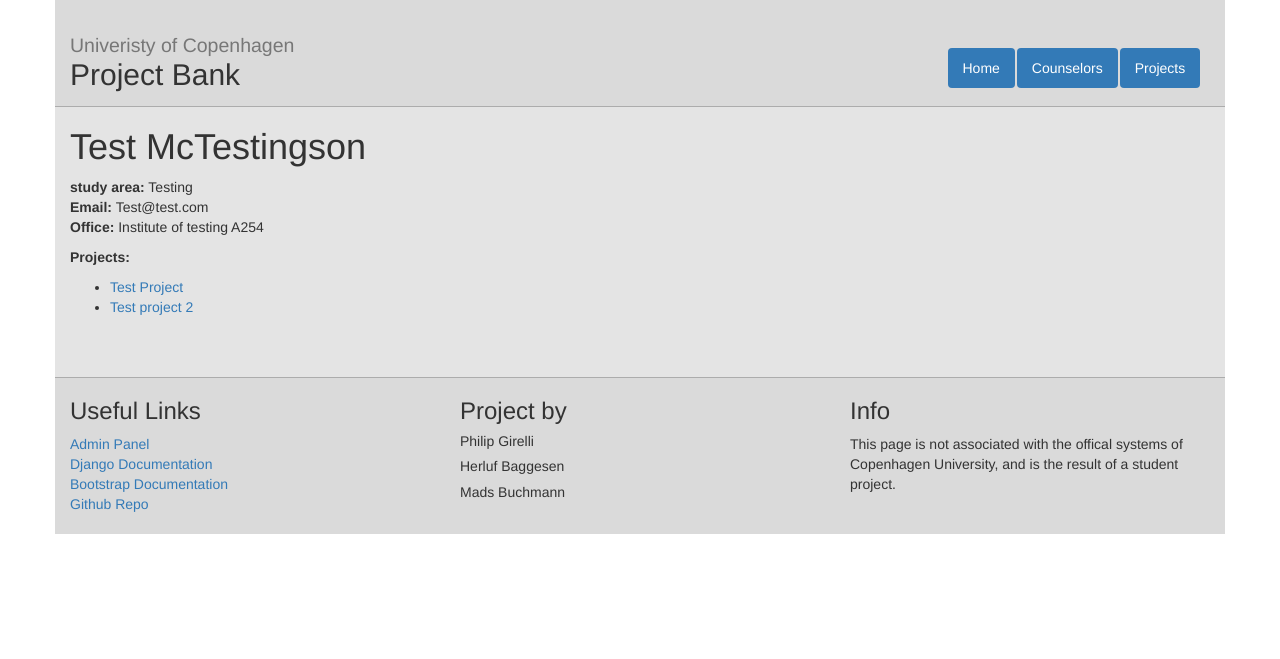
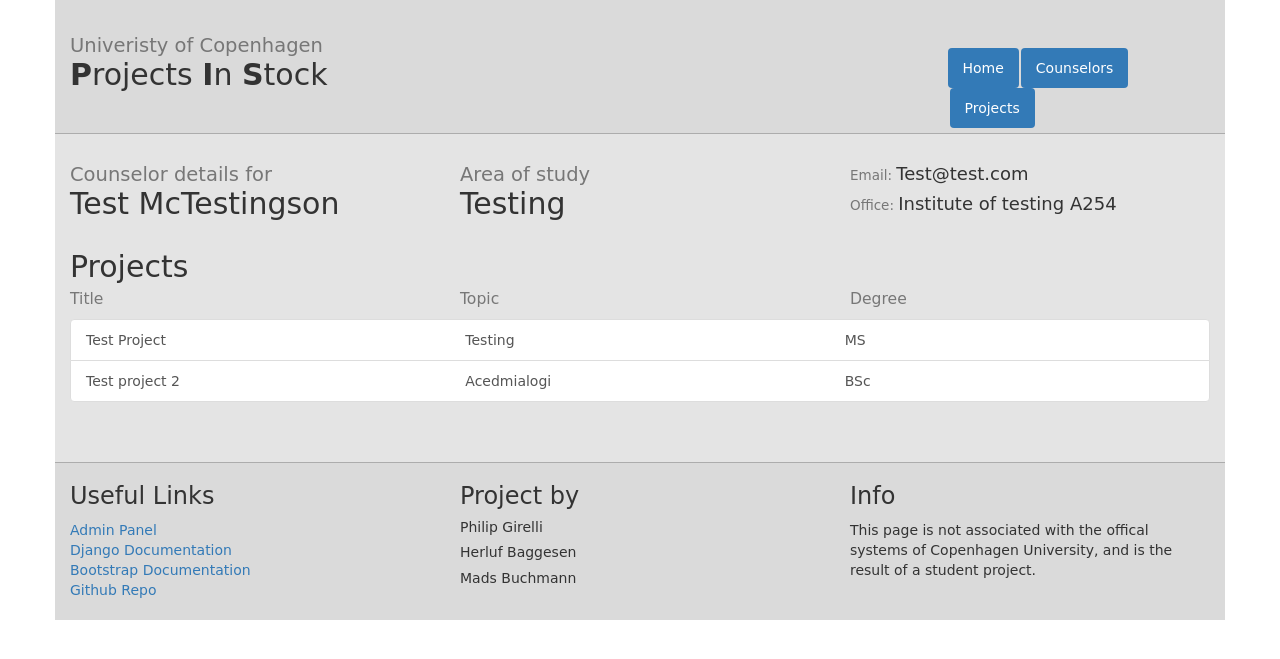
Before and after one commit to DeeCorrector/Projects-in-Stock, a Django app: page /counselors/1/ in a window 1280 px wide. Shown: the top 659 px of the page. Run offline with Django 3.2, Linux system fonts and the light colour scheme; data comes from the database, SQL or seed files in the repository; some libraries are stand-ins or nearby versions.

Commit message:
Visual update to the counselor site

```diff
--- a/Product/src/web/static/web/style.css
+++ b/Product/src/web/static/web/style.css
@@ -1,3 +1,7 @@
+*{
+    font-family: comic sans ms;
+}
+
 #header-wrap {
   border-bottom: solid 1px;
   background-color : rgba(128, 128, 128, 0.1);
--- a/Product/src/web/templates/web/counselor_detail.html
+++ b/Product/src/web/templates/web/counselor_detail.html
@@ -1,24 +1,50 @@
 {%extends "web/master.html" %}
 {% block content%}
-<div class="content">
-<h1>{{ counselor.name }}</h1>
+<div class="row">
 
-<p>
-  <b>study area:</b> {{ counselor.study_area }} <br>
-  <b>Email:</b> {{ counselor.email }} <br>
-  <b>Office:</b> {{ counselor.office }}
-</p>
+  <div class="col-md-4">
+    <h2><small>Counselor details for</small><br />{{ counselor.name }}</h2>
+  </div>
 
-<p>
-  <b>Projects:</b>
-  <ul>
-    {% for p in counselor.projects.all %}
-      <li><a href="{% url "project_detail" p.id %}">{{ p.title }}</a></li>
+  <div class="col-md-4">
+    <h2><small>Area of study</small><br />{{ counselor.study_area }}</h2>
+  </div>
+
+  <div class="col-md-4">
+    <br />
+    <h4><small>Email:  </small>{{ counselor.email }}</h4>
+    <h4><small>Office:  </small>{{ counselor.office }}</h4>
+  </div>
+
+</div>
+  <h2>Projects</h2>
+<div style="position: relative; top: -30px;">
+  <div class="row">
+    <div class="col-md-4">
+      <h3><small>Title</small></h3>
+    </div>
+
+    <div class="col-md-4">
+      <h3><small>Topic</small></h3>
+    </div>
+
+    <div class="col-md-4">
+      <h3><small>Degree</small></h3>
+    </div>
+  </div>
+
+  <div class="list-group" id="counselor_projects_list">
+    {% for p in counselor.projects.all%}
+    <a class="list-group-item" href="{% url 'project_detail' p.id %}">
+      <div class="row">
+        <div class="col-md-4">{{ p.title }}</div>
+        <div class="col-md-4">{{ p.topic }}</div>
+        <div class="col-md-4">{{ p.degree }}</div>
+      </div>
+    </a>
     {% endfor %}
-  </ul>
-  <br>
-</p>
+  </div>
+</div>
 
-<p>{{ project.description }}</p>
-</div>
+
 {% endblock %}
--- a/Product/src/web/templates/web/master.html
+++ b/Product/src/web/templates/web/master.html
@@ -18,11 +18,10 @@
 </head>
 <body>
 <div class="container" id="site-wrapper">
-
   <!--header-->
   <div class="row" id="header-wrap">
     <div class="col-md-9">
-      <h2><small>Univeristy of Copenhagen</small> <br />Project Bank</h2>
+      <h2><small>Univeristy of Copenhagen</small> <br /><b>P</b>rojects <b>I</b>n <b> S</b>tock</h2>
     </div>
     <div class ="col-md-3">
       <ul class="nav nav-pills" id="menu">
--- a/Product/src/web/templates/web/project_detail.html
+++ b/Product/src/web/templates/web/project_detail.html
@@ -1,6 +1,6 @@
 {%extends "web/master.html" %}
 {% block content%}
-  <h2><small>Project Details for</small> <br />{{ project.title }}</h2>
+  <h2><small>Project details for</small> <br />{{ project.title }}</h2>
 <br />
   <div class="row info-box">
 
```
